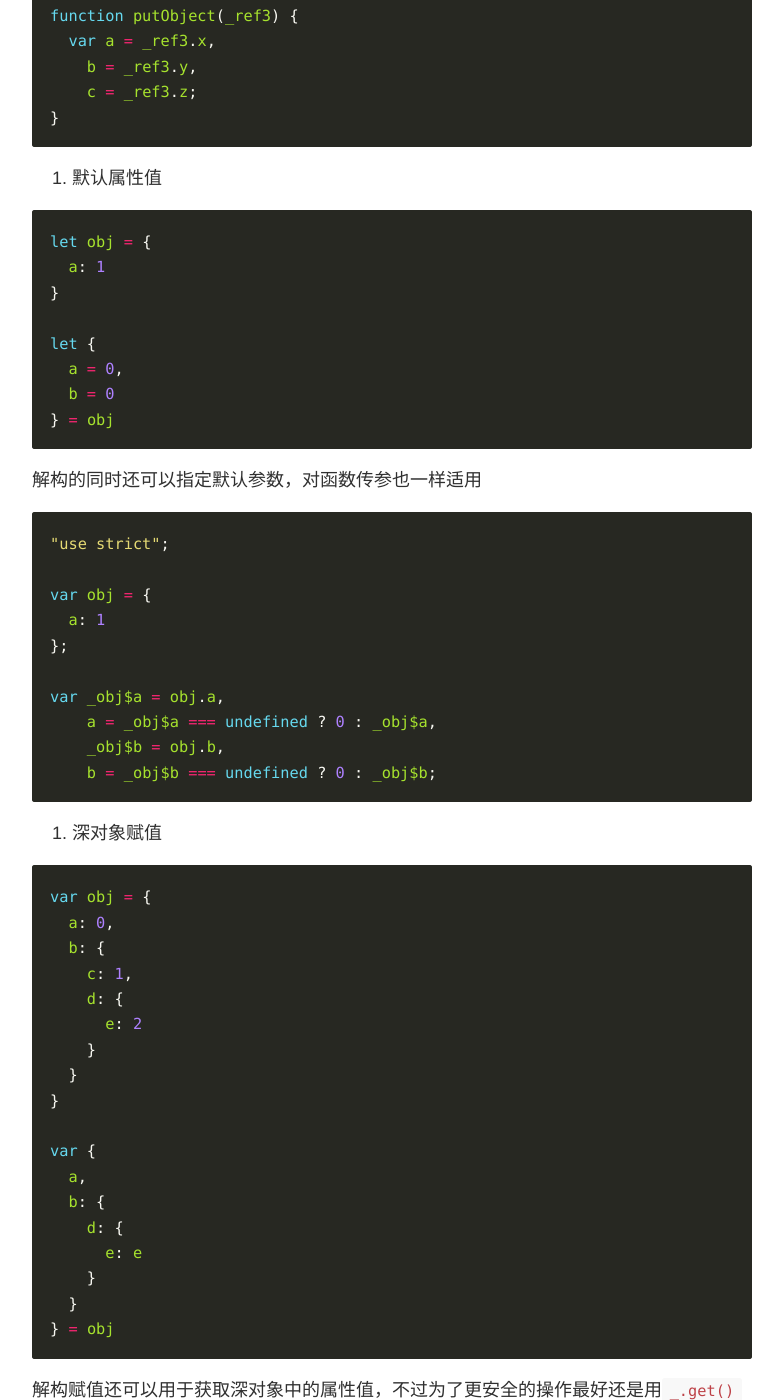
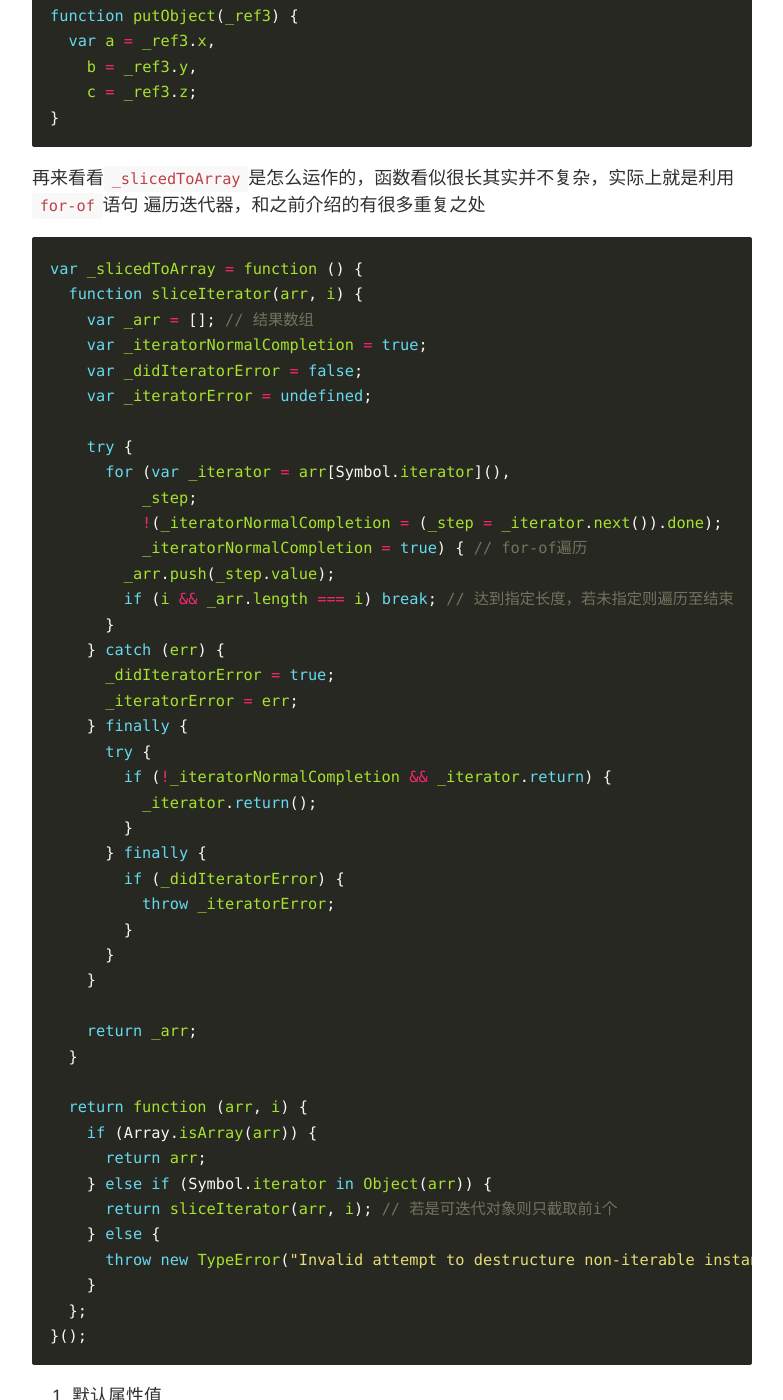
Before and after one commit to skylerlee/codelet, a Jekyll site: the page built from _posts/2016-12-20-javascript-destructuring-assignment.md, in a window 1280 px wide and 1400 px high, scrolled down 1863 px. Shown: the whole window, without its empty margins (248-1031 px from the left). Built offline with Jekyll 4.4.1, drawn with Linux system fonts in a browser that asks for light colours.

Commit message:
Update post

````diff
--- a/_posts/2016-12-20-javascript-destructuring-assignment.md
+++ b/_posts/2016-12-20-javascript-destructuring-assignment.md
@@ -83,6 +83,55 @@ function putObject(_ref3) {
 }
 ```
 
+再来看看`_slicedToArray`是怎么运作的，函数看似很长其实并不复杂，实际上就是利用`for-of`语句
+遍历迭代器，和之前介绍的有很多重复之处
+
+```js
+var _slicedToArray = function () {
+  function sliceIterator(arr, i) {
+    var _arr = []; // 结果数组
+    var _iteratorNormalCompletion = true;
+    var _didIteratorError = false;
+    var _iteratorError = undefined;
+
+    try {
+      for (var _iterator = arr[Symbol.iterator](),
+          _step;
+          !(_iteratorNormalCompletion = (_step = _iterator.next()).done);
+          _iteratorNormalCompletion = true) { // for-of遍历
+        _arr.push(_step.value);
+        if (i && _arr.length === i) break; // 达到指定长度，若未指定则遍历至结束
+      }
+    } catch (err) {
+      _didIteratorError = true;
+      _iteratorError = err;
+    } finally {
+      try {
+        if (!_iteratorNormalCompletion && _iterator.return) {
+          _iterator.return();
+        }
+      } finally {
+        if (_didIteratorError) {
+          throw _iteratorError;
+        }
+      }
+    }
+
+    return _arr;
+  }
+
+  return function (arr, i) {
+    if (Array.isArray(arr)) {
+      return arr;
+    } else if (Symbol.iterator in Object(arr)) {
+      return sliceIterator(arr, i); // 若是可迭代对象则只截取前i个
+    } else {
+      throw new TypeError("Invalid attempt to destructure non-iterable instance");
+    }
+  };
+}();
+```
+
 4. 默认属性值
 
 ```js
````
